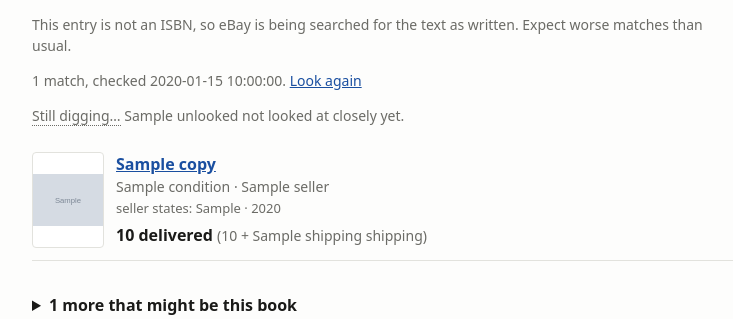
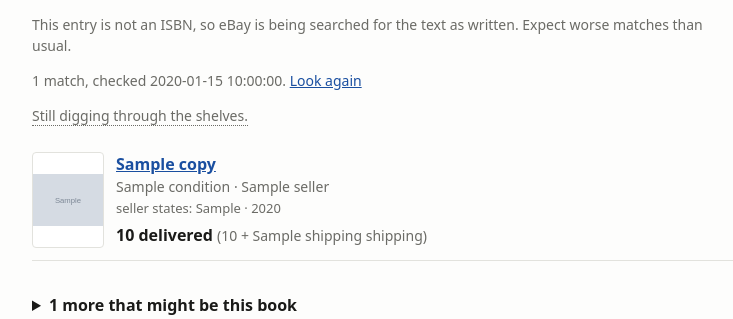
Before and after one commit to loserpoints/book-watch, a Python web app: template src/book_watch/web/templates/book.html in a window 1280 px wide. Shown: the part 179-498 px from the top of the page, without its empty margins (256-989 px from the left). Run offline with Jinja, Linux system fonts and the light colour scheme; the template is opened without the code that fills it: most values are stand-ins (such as "Sample title", 1, 10 or a date in 2020); grey boxes marked "Sample" are stand-in pictures.

Commit message:
Say it in one sentence
Still digging through the shelves. The reason, on hover. The count is
gone: it was mine, not the news, and the sentence is the whole fact
without it.

Co-Authored-By: Claude Opus 5 <noreply@anthropic.com>
Claude-Session: https://claude.ai/code/session_017qbUDJ2Tnj7GuGaXJV6Dw1

```diff
--- a/src/book_watch/web/templates/book.html
+++ b/src/book_watch/web/templates/book.html
@@ -33,16 +33,12 @@
     {# Honest rather than hidden: the first look at a new book is genuinely
        less certain than the second, and a spinner would claim otherwise.
 
-       Three words on the page, the reasoning on hover. The short version has
-       to stand on its own, because `title` does not survive a touchscreen
-       and is not reliably read out — so what is hidden here is context, never
-       the fact itself. #}
+       The visible sentence is the whole fact. Only the reason sits on hover,
+       because `title` does not survive a touchscreen and is not reliably read
+       out — so nothing a reader needs may live there alone. #}
     <p class="muted digging">
-      <span title="A copy has to declare its ISBN, or match a product the
-catalogue knows, before we call it a match. Checking that means asking eBay
-and Open Library about each one — slowly, on purpose. They are free, and we
-would like them to stay that way.">Still digging…</span>
-      {{ unlooked }} not looked at closely yet.
+      <span title="We ask the public catalogues slowly on purpose. They're free
+and we'd like them to stay that way.">Still digging through the shelves.</span>
     </p>
   {% endif %}
 
```
Also changed, not shown: docs/decisions.md (+6 -7 lines), tests/test_web_listings.py (+4 -5 lines).
